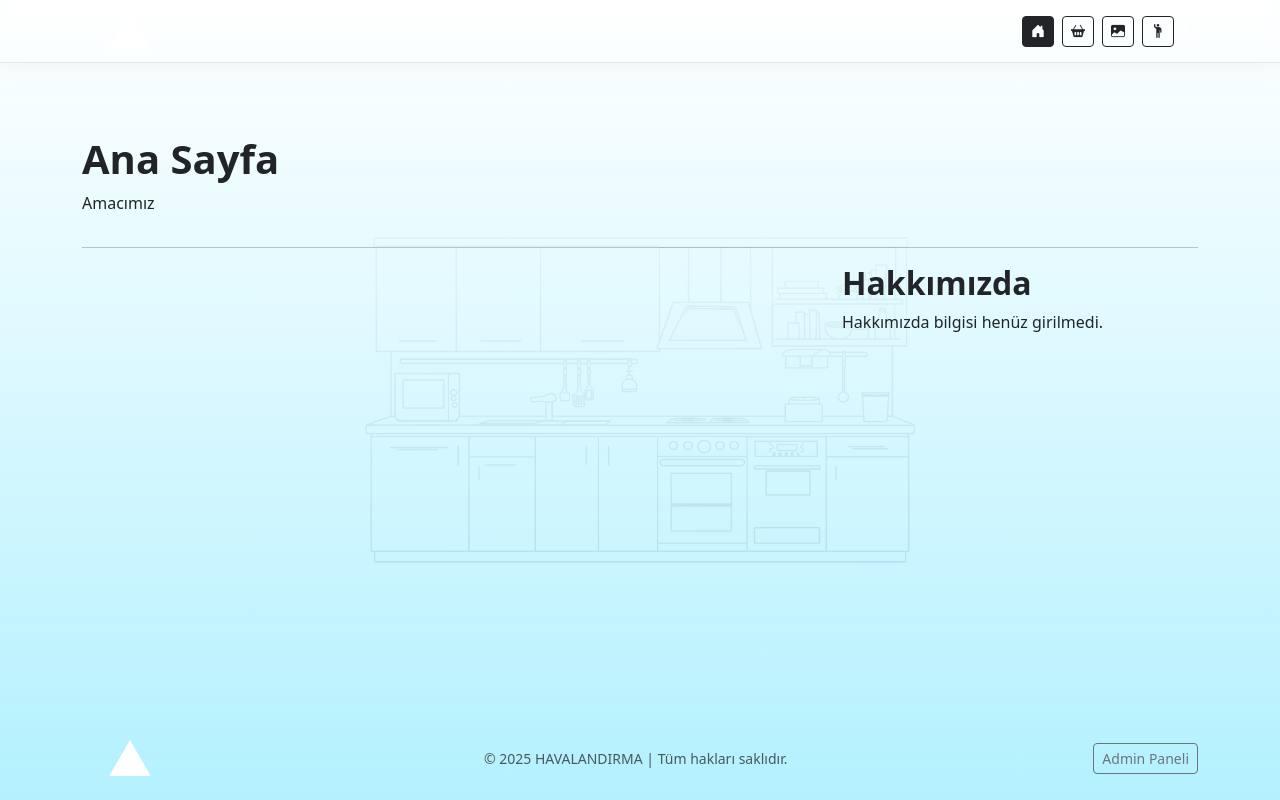
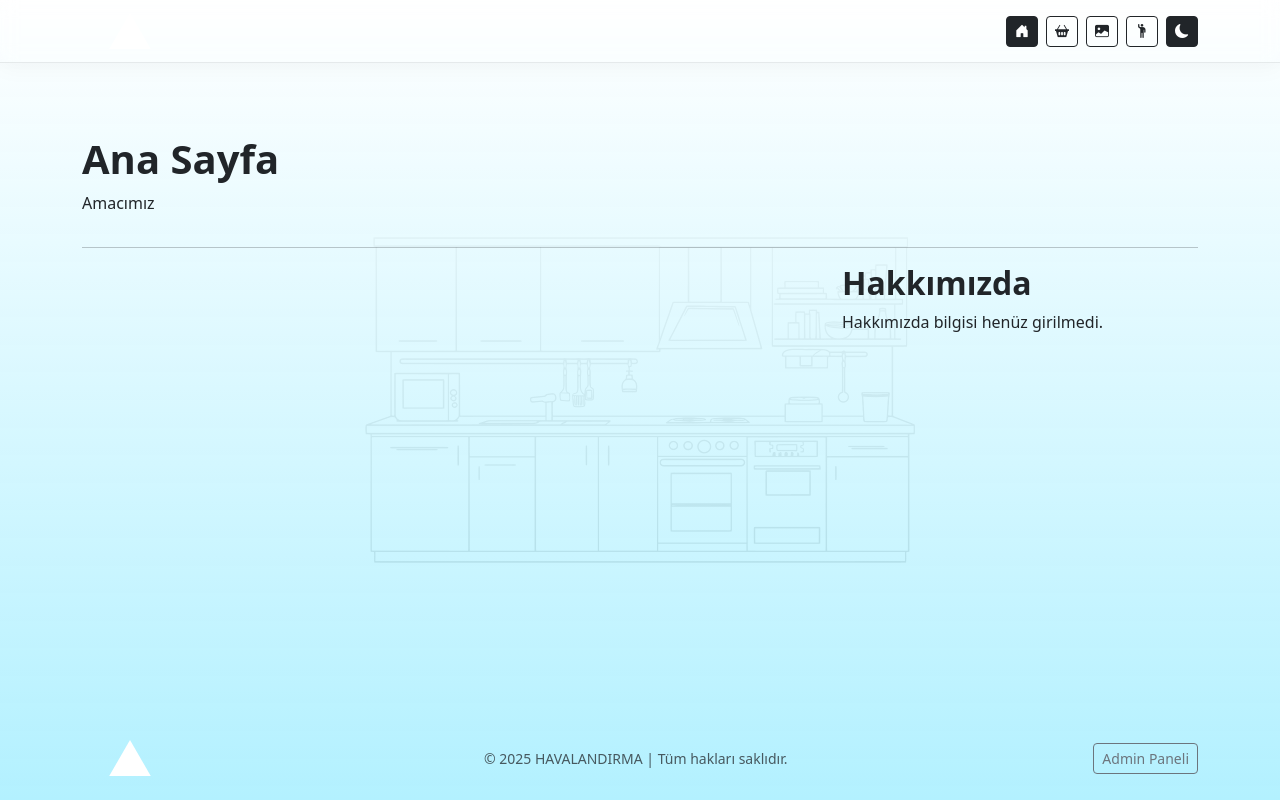
Before and after one commit to chatillon7/aasy_havalandirma, a Next.js app: page / in a window 1280 px wide. Built offline with nearby package versions, Linux system fonts and the light colour scheme; no server answers; the database is empty.

Commit message:
Navbar link to button babaaa

```diff
--- a/components/navbar.js
+++ b/components/navbar.js
@@ -116,8 +116,9 @@ export default function Navbar() {
                 <i className="bi bi-person-raised-hand"></i>
               </Link>
             </li>
-          <li
-            className={`nav-item ${
+            <li className="nav-item">
+              <button
+                className={`btn btn-sm ${
                   theme === "dark" ? "btn-light" : "btn-dark"
                 }`}
                 onClick={handleTheme}
@@ -128,6 +129,7 @@ export default function Navbar() {
                   ? <i className="bi bi-sun"></i>
                   : <i className="bi bi-moon-fill"></i>
                 }
+              </button>
           </li>
           </ul>
         </div>
```
Lines whose indentation alone changed are shown as unchanged.
